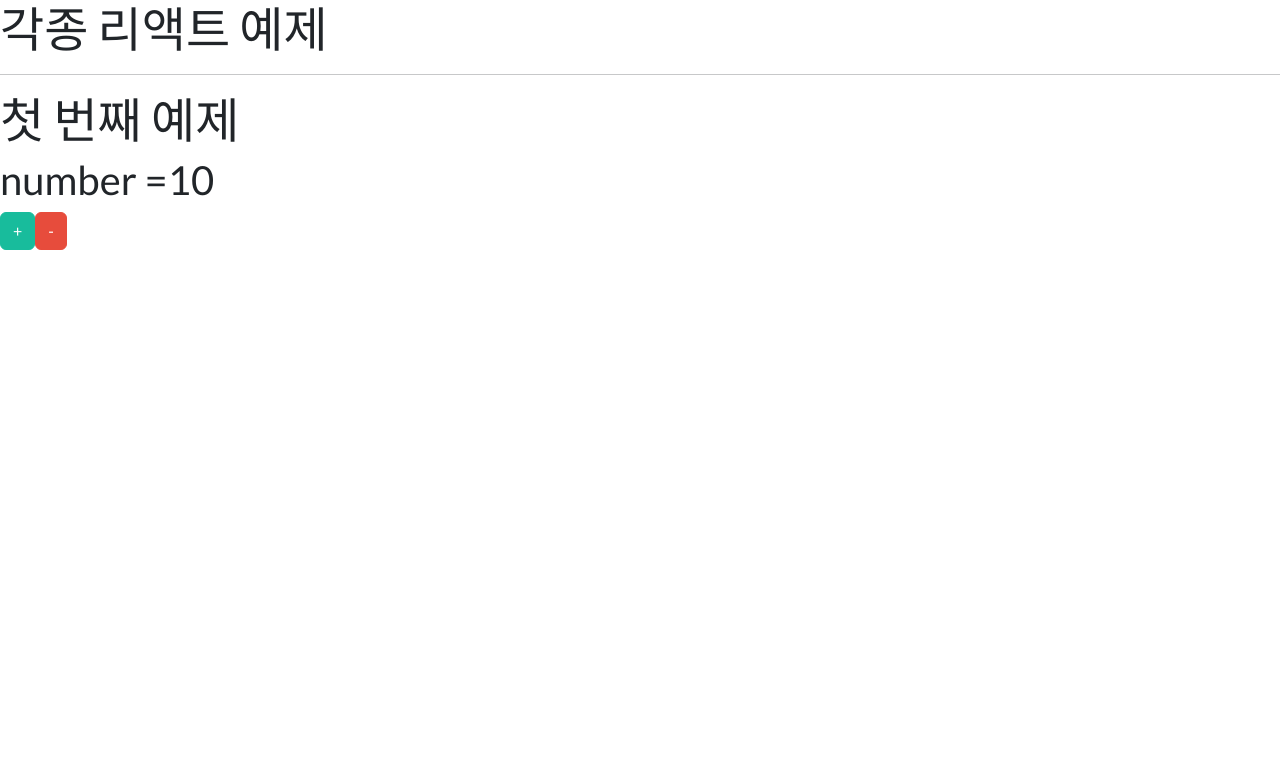
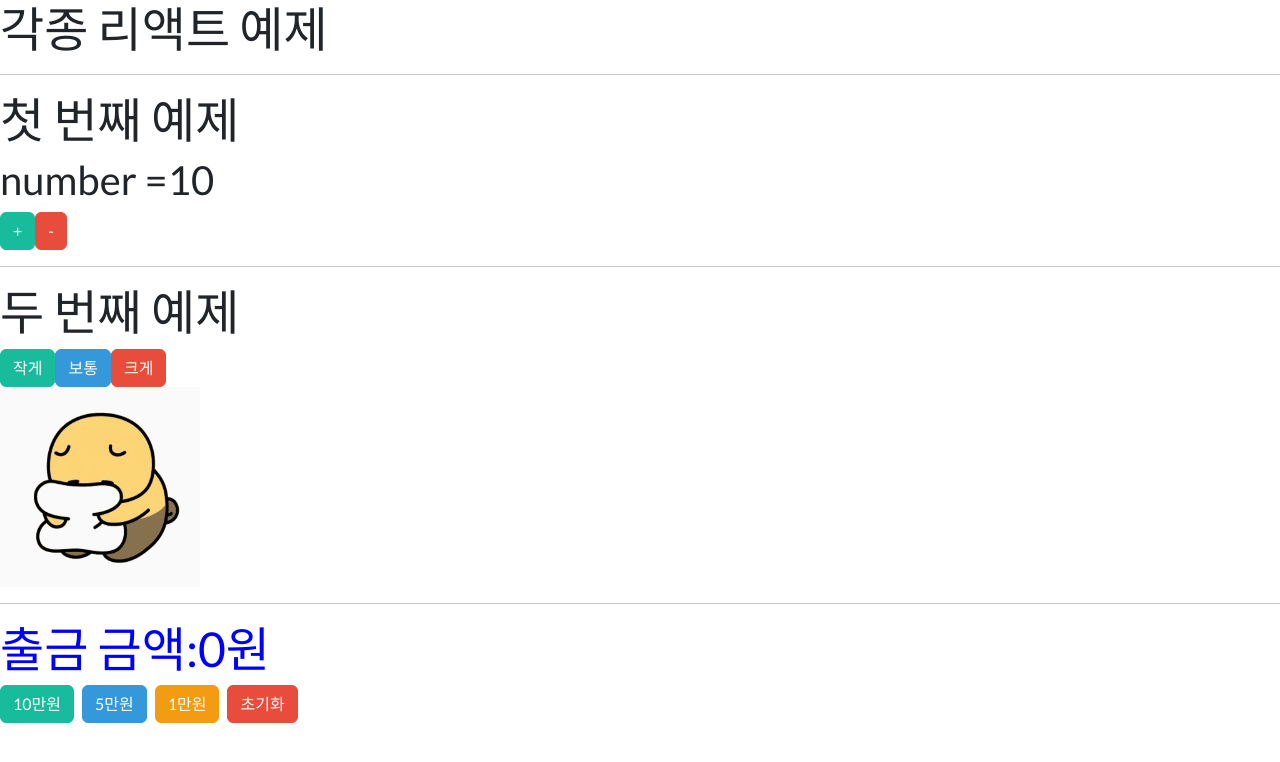
Before and after one commit to wijaemin/kh12-react, a React (Create React App) app in the folder demo03/: page / in a window 1280 px wide. Shown: the top 762 px of the page. Built offline with nearby package versions, Linux system fonts and the light colour scheme.

Commit message:
문제풀이

```diff
--- a/demo03/src/App.js
+++ b/demo03/src/App.js
@@ -1,5 +1,7 @@
 import './App.css';
 import Exam01 from './components/Exam01';
+import Exam02 from './components/Exam02';
+import Exam03 from './components/Exam03';
 
 function App() {
   return(
@@ -7,7 +9,12 @@ function App() {
     <h1>각종 리액트 예제</h1>
     <hr/>
     <Exam01/>
+    <hr/>
+    <Exam02/>
+    <hr/>
+    <Exam03/>
     </>
+
   );
 }
 
--- /dev/null
+++ b/demo03/src/components/Exam02.js
@@ -0,0 +1,36 @@
+import { useState } from 'react';
+import chunsik from '../assets/images/chunsik.gif';
+
+function Exam02(){
+    //이 화면의 상태(state)는 한 개이다.
+    const[size,setSize] =useState(200);
+
+    // //콜백 함수
+    // function small(){
+    //     //size = 100;//React 사용 불가
+    //     setSize(100);//React스러운 방법
+    // }
+    // function normal(){
+    //     setSize(200);
+    // }
+    // function big(){
+    //     setSize(300);
+    // }
+
+    return(
+        <>
+            <h1>두 번째 예제</h1>
+            <button className='btn btn-success' onClick={()=>setSize(100)}>작게</button>
+            <button className='btn btn-info' onClick={()=>setSize(200)}>보통</button>
+            <button className='btn btn-danger'onClick={()=>setSize(300)}>크게</button>
+            <br/>
+            <img src={chunsik} width={size} height={size}/>
+        </>
+
+
+
+    )
+
+}
+
+export default Exam02;
--- /dev/null
+++ b/demo03/src/components/Exam03.js
@@ -0,0 +1,25 @@
+import { useState } from "react";
+
+function Exam03(){
+
+    const[money,setMoney] = useState(0);
+
+    const fontColor = {
+        color : "blue",
+    }
+    return(
+       <>
+       <h1 style={fontColor}>출금 금액:{money}원</h1>
+
+
+
+       <button className="btn btn-success me-2" onClick={()=>setMoney(money+100000)}>10만원</button>
+       <button className="btn btn-info me-2" onClick={()=>setMoney(money+50000)}>5만원</button>
+       <button className="btn btn-warning me-2" onClick={()=>setMoney(money+10000)}>1만원</button>
+       <button className="btn btn-danger me-2" onClick={()=>setMoney(0)}>초기화</button>
+       </>
+
+
+    )
+}
+export default Exam03;
```
Also changed, not shown: demo03/src/assets/images/chunsik.gif (added).
